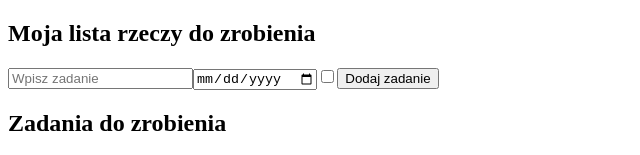
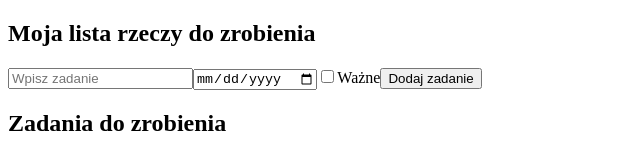
Before and after one commit to unpolaco/Personal-Organizer-App-, a React (Create React App) app: page / in a window 1280 px wide. Shown: the top 155 px of the page, without its empty margins (0-640 px from the left). Built offline with nearby package versions, Linux system fonts and the light colour scheme.

Commit message:
Add create and finish date to tasks

```diff
--- a/src/App.js
+++ b/src/App.js
@@ -8,21 +8,24 @@ class App extends Component {
       {
         id: 0,
         name: "first task",
-        date: "2020-02-22",
+        finishDate: "2020-02-22",
+        createDate: "",
         priority: false,
         done: false,
       },
       {
         id: 1,
         name: "second task",
-        date: "2020-02-28",
+        finishDate: "2020-02-28",
+        createDate: "",
         priority: false,
         done: true,
       },
       {
         id: 2,
         name: "third task",
-        date: "2020-02-25",
+        finishDate: "2020-02-25",
+        createDate: "",
         priority: true,
         done: false,
       }
@@ -45,13 +48,11 @@ class App extends Component {
     })
    }
    addNewTask = (newTask) => {
-   const tasks = [...this.state.tasks]
-  //  tasks = tasks.push(newTask)
-  tasks.push(newTask)
-  this.setState({
-    tasks,
-  })
-
+    const tasks = [...this.state.tasks]
+    tasks.unshift(newTask)
+    this.setState({
+      tasks,
+    })
    }
 
   render() {
@@ -65,9 +66,7 @@ class App extends Component {
           handleDeleteTask={this.deleteTask}
           handleDoneTask={this.doneTask}
           />
-
       </>
   )}
 }
-
 export default App;
--- a/src/components/AddTask.js
+++ b/src/components/AddTask.js
@@ -4,7 +4,7 @@ class AddTask extends Component {
 
   state = {
     newTaskName: "",
-    newTaskDate: "",
+    newTaskFinishDate: "",
     newTaskPriority: false,
     }
 
@@ -22,25 +22,24 @@ class AddTask extends Component {
     }
     handleChangeDate = (e) => {
       this.setState({
-        date: e.target.value,
+        newTaskFinishDate: e.target.value,
       })
     }
 
     handleSubmit = (e) => {
       e.preventDefault()
-      const {newTaskName, newTaskDate, newTaskPriority} = this.state;
+      const actualDate = new Date().toISOString().slice(0, 10);
+
+      const {newTaskName, newTaskFinishDate, newTaskPriority} = this.state;
       const newTask = {
         name: newTaskName,
-        date: newTaskDate,
+        finishDate: newTaskFinishDate,
+        createDate: actualDate,
         priority: newTaskPriority,
         done: false,
       }
       const addNewTask = this.props.addNewTask(newTask)
-      // console.log(addNewTask);
-      console.log(newTask);
-      // console.log(new Date().toIsoString());
-      const actualDate = new Date().toISOString().slice(0, 10);
-      console.log(actualDate);
+
     }
 
   render() {
@@ -48,7 +47,8 @@ class AddTask extends Component {
       <form>
         <input type="text" placeholder="Wpisz zadanie" onChange={this.handleChangeTaskName} />
         <input type="date" value={this.state.date} onChange={this.handleChangeDate} />
-        <input type="checkbox" onChange={this.handleCheckPriority} />
+        <input id="checkbox" type="checkbox" onChange={this.handleCheckPriority} />
+        <label htmlFor="checkbox">Ważne</label>
         <button onClick={this.handleSubmit} >Dodaj zadanie</button>
       </form>
      );
--- a/src/components/Task.js
+++ b/src/components/Task.js
@@ -1,12 +1,13 @@
 import React from 'react'
 
 function Task(props) {
-  const {name, date, id} = props.tasks;
+  const {name, finishDate, createDate, id} = props.tasks;
   const {handleDoneTask, handleDeleteTask} = props;
   return (
       <div>
       {name}
-      {date}
+      {finishDate}
+      {createDate}
       <button onClick={() => handleDoneTask(id)}>Zrobione</button>
       <button onClick={() => handleDeleteTask(id)}>Usuń</button>
       </div>
```
